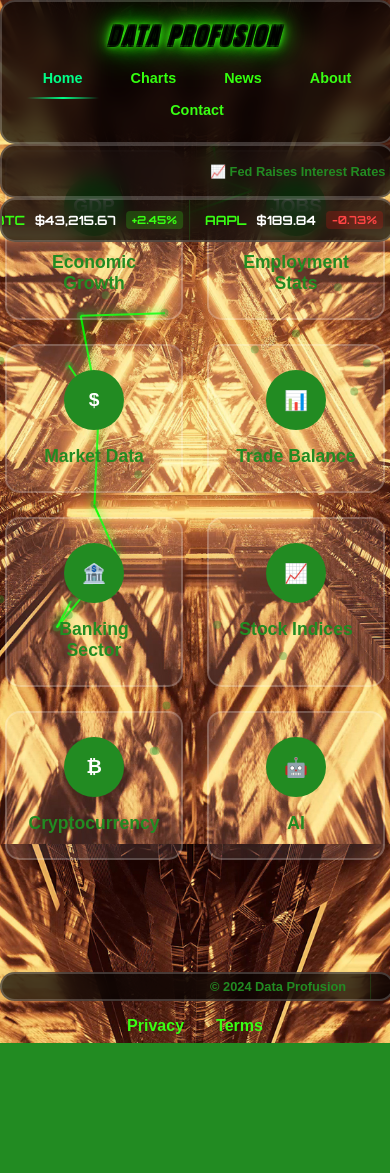
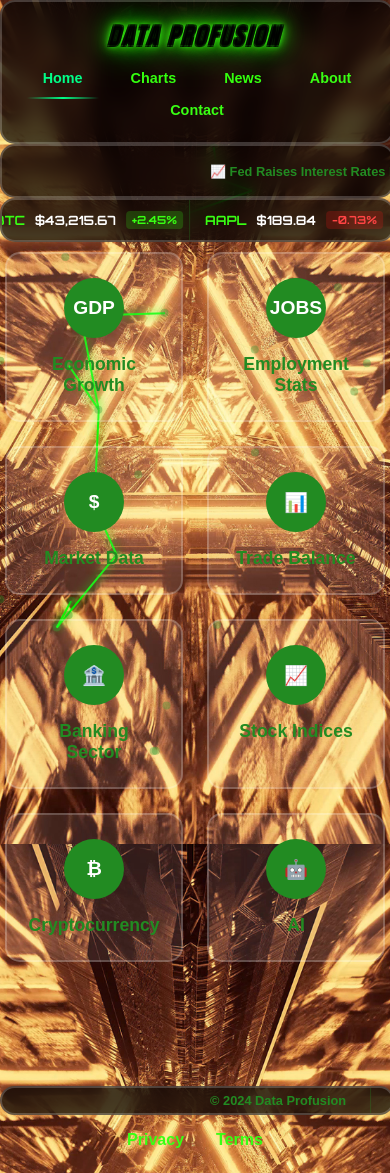
Before and after one commit to FortesFortunaAdiuvat/DataProfusion, a Flask app: page / in a window 390 px wide. Before the commit the page ends 1043 px from the top, so only its background shows below. Run offline with Flask 3, Linux system fonts and the light colour scheme.

Commit message:
style: adjust padding and margins for main content, footer, and mobile view

```diff
--- a/app/templates/index.html
+++ b/app/templates/index.html
@@ -34,8 +34,10 @@
             flex-direction: column;
             align-items: center;
             justify-content: center;
-            padding: 120px 5px 80px 5px;
+            padding: 200px 5px 80px 5px; /* Increase top padding to account for fixed header */
             box-sizing: border-box;
+            min-height: calc(100vh - 100px); /* Subtract approximate header + footer height */
+            margin: 2rem auto; /* Add horizontal auto margins */
         }
 
         .nav-brand {
@@ -226,7 +228,7 @@
 
         @media (max-width: 768px) {
             .main-content {
-                padding: 150px 5px 80px 5px;
+                padding: 220px 5px 60px 5px; /* Adjust padding for mobile */
             }
 
             .nav-brand {
@@ -279,6 +281,7 @@
             left: 0;
             width: 100%;
             z-index: 3;
+            padding-bottom: 1rem; /* Add padding below the price ticker */
         }
 
         .nav-bar {
@@ -339,8 +342,9 @@
 
         .footer {
             width: 100%;
-            margin-top: 2rem;
+            margin-top: 3rem; /* Increase space above footer */
             text-align: center;
+            padding: 1rem 0; /* Add padding around footer content */
         }
 
         .footer-ticker {
```
